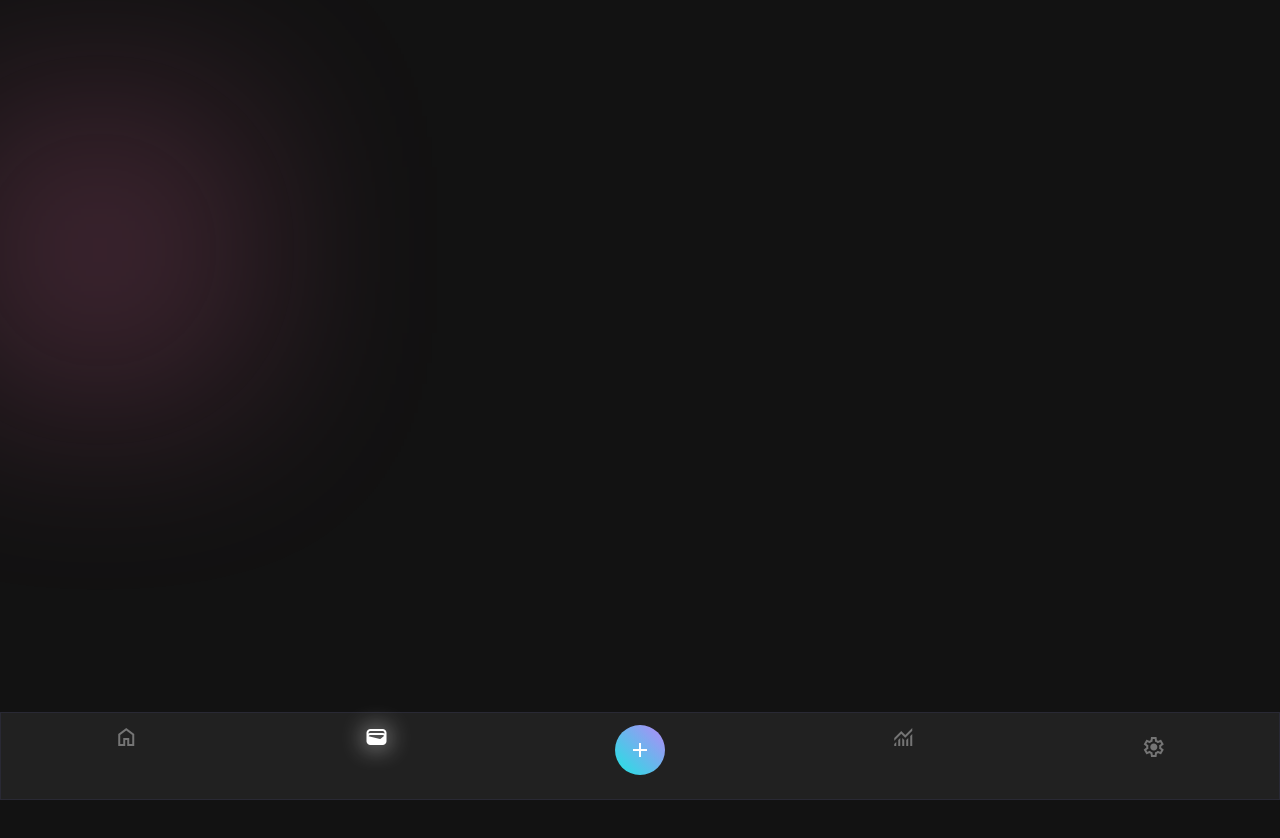
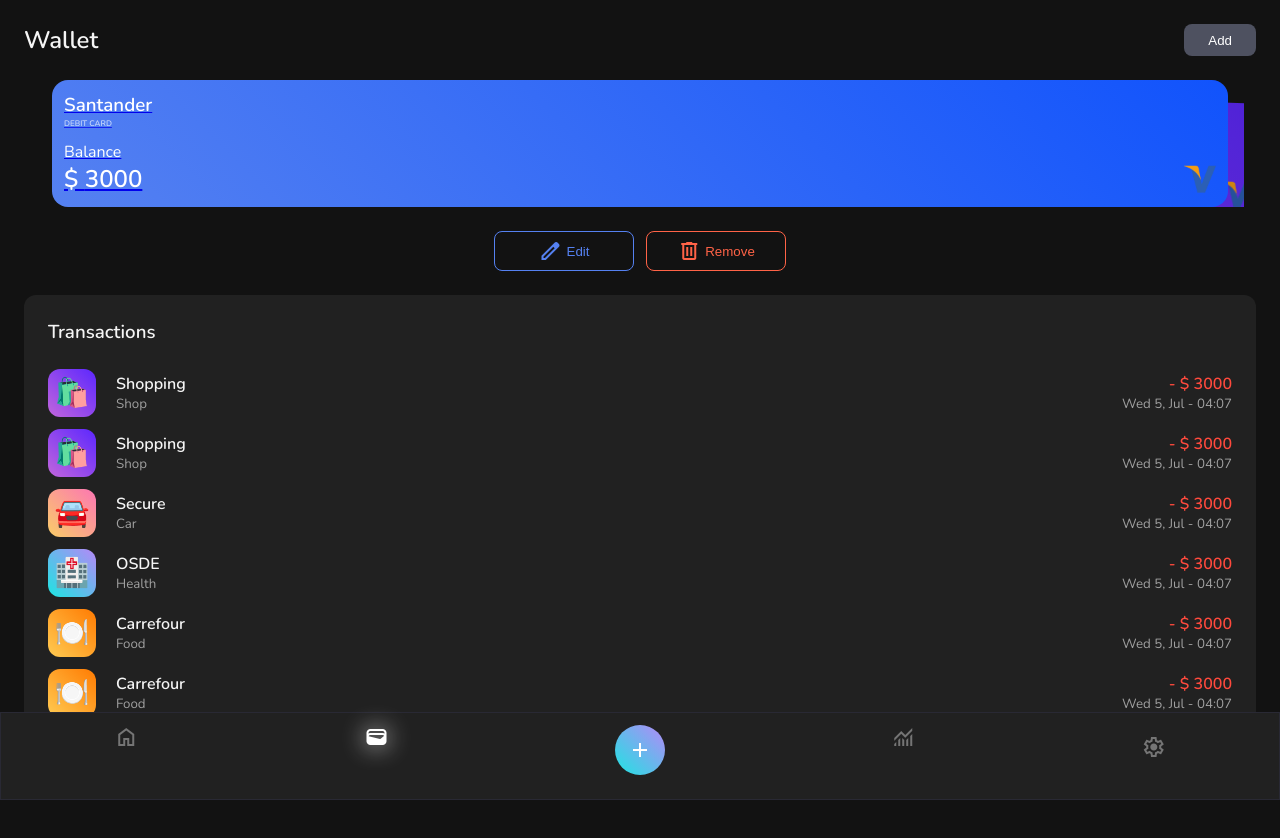
Before and after one commit to diemedina/finance-ui-old, a React (Vite) app: page /wallet in a window 1280 px wide. Shown: the top 838 px of the page. Before the commit the page ends 800 px from the top, so only its background shows below. Built offline with nearby package versions, Linux system fonts and the light colour scheme.

Commit message:
Modal for create credit card

```diff
--- a/src/App.jsx
+++ b/src/App.jsx
@@ -13,6 +13,7 @@
       <Route path="/" component={Login} />
       <Route path="/dashboard" component={Dashboard} />
       <Route path="/wallet/:id" component={Wallet} />
+      <Route path="/wallet" component={Wallet} />
       <Route path="/monitoring" component={Monitoring} />
       <Navbar />
     </>
--- a/src/components/Dashboard/Wallet/wallet.scss
+++ b/src/components/Dashboard/Wallet/wallet.scss
@@ -32,46 +32,3 @@
     overflow-x: scroll;
   }
 }
-
-.modal__transaction__colors {
-  list-style: none;
-  display: flex;
-  flex-wrap: wrap;
-  justify-content: space-evenly;
-  gap: 12px;
-
-  li {
-    width: 50px;
-    height: 50px;
-    border-radius: 12px;
-    opacity: .5;
-
-    &.active {
-      opacity: 1;
-    }
-    &:nth-child(1) {
-      background: $gradient-1;
-    }
-    &:nth-child(2) {
-      background: $gradient-2;
-    }
-    &:nth-child(3) {
-      background: $gradient-3;
-    }
-    &:nth-child(4) {
-      background: $gradient-4;
-    }
-    &:nth-child(5) {
-      background: $gradient-5;
-    }
-    &:nth-child(6) {
-      background: $gradient-6;
-    }
-    &:nth-child(7) {
-      background: $gradient-7;
-    }
-    &:nth-child(8) {
-      background: $gradient-8;
-    }
-  }
-}
--- a/src/components/Modal/AddTransaction/AddTransaction.jsx
+++ b/src/components/Modal/AddTransaction/AddTransaction.jsx
@@ -2,7 +2,7 @@
 import { useNotificationsStore } from 'src/store/NotificationsStore';
 import { Swiper, SwiperSlide } from 'swiper/react';
 import { useModalStore } from 'src/store/ModalStore';
-import { Pagination, EffectCards } from 'swiper/modules';
+import { Pagination } from 'swiper/modules';
 import { v4 as uuid } from 'uuid';
 import { useForm } from 'react-hook-form';
 import { CreditCard } from "src/components/CreditCard/CreditCard";
--- a/src/components/Navbar/Navbar.jsx
+++ b/src/components/Navbar/Navbar.jsx
@@ -24,7 +24,7 @@
             </button>
           </Link>
           <Link href="/wallet">
-            <button className={active == '/wallet' ? 'active' : ''}>
+            <button className={active.includes('/wallet') ? 'active' : ''}>
               <span className="material-symbols-outlined">wallet</span>
             </button>
           </Link>
--- a/src/index.scss
+++ b/src/index.scss
@@ -17,7 +17,7 @@
   color: $dark-100;
 }
 
-#root::before {
+/* #root::before {
   content: '';
   background: #FC76B3;
   opacity: .2;
@@ -27,7 +27,7 @@
   position: fixed;
   left: -50px;
   top: 100px;
-}
+}*/
 
 h1::after {
   content: '.';
--- a/src/pages/Wallet/Wallet.jsx
+++ b/src/pages/Wallet/Wallet.jsx
@@ -1,33 +1,88 @@
 import React, { useState, useEffect } from "react";
+import { useNotificationsStore } from 'src/store/NotificationsStore';
+import { useRoute, useLocation } from "wouter";
+import { Pagination } from 'swiper/modules';
 import { Swiper, SwiperSlide } from 'swiper/react';
 import { useTranslation } from "react-i18next";
 import { EffectCards } from 'swiper/modules';
 import { Transaction } from 'src/components/Transaction/Transaction';
 import { CreditCard } from "src/components/CreditCard/CreditCard";
-import { useRoute } from "wouter";
+import { v4 as uuid } from 'uuid';
+import { useModal } from 'src/hooks/useModal';
+import { useForm } from 'react-hook-form';
 import localDB from 'src/localStorage/main';
+import Modal from 'src/components/Modal/Modal';
 import MockTransaction from 'src/mocks/transactions';
 import "./wallet.scss";
 import 'swiper/css';
 import 'swiper/css/effect-cards';
+import 'swiper/css/effect-coverflow';
+import 'swiper/css/pagination';
 
 export const Wallet = () => {
   const { t } = useTranslation();
+  const { register, handleSubmit, reset } = useForm();
+  const [isOpen, openModal, closeModal] = useModal();
   const [wallet, setWallet] = useState([]);
   const [transactions] = useState(MockTransaction);
-  const [_, params] = useRoute("/wallet/:id");
+  const [, params] = useRoute("/wallet/:id");
+  const [, setLocation] = useLocation();
+  const {addNotification} = useNotificationsStore();
+  const [modelColor, setModelColor] = useState('background-1');
 
   useEffect(() => {
     setWallet(localDB.getWallet())
-    console.log(params);
+    setModelColor('background-1');
+    reset({
+      description: "",
+      type: "DEBIT CARD",
+      entity: "VISA",
+      balance: ""
+    })
   },[])
 
+  function sliderChange(e) {
+    if (params?.id) setLocation(`/wallet/${e.realIndex}`);
+  }
+
+  function addCard(data) {
+    const _wallet = [...wallet];
+    _wallet.unshift({...data, color: modelColor, id: uuid()});
+    setWallet(_wallet);
+
+    closeModal();
+    addNotification({
+      text: 'Add card successful',
+      type: 'success',
+      icon: 'check_circle'
+    });
+  }
+
+  function removeCard(id) {
+    const _wallet = [...wallet];
+    setWallet(_wallet.filter(w => w.id != id));
+
+    addNotification({
+      text: 'Remove card successful',
+      type: 'success',
+      icon: 'check_circle'
+    });
+  }
+
+  function editar() {
+    console.log("A")
+  }
+
   return (
+    <>
       <div className="wallet">
+        <div className="wallet__header">
           <h2>{t("wallet.title")}</h2>
+          <button onClick={openModal}>Add</button>
+        </div>
 
         <div className="wallet__list">
-        <Swiper modules={[EffectCards]} effect="cards" initialSlide={params.id}>
+          <Swiper modules={[EffectCards]} effect="cards" initialSlide={params?.id ? params.id : 0} onSlideChange={sliderChange}>
             {
               wallet.map(card => {
                 return (
@@ -41,7 +96,7 @@
         </div>
 
         <div className="wallet__actions">
-        <button>
+          <button onClick={openModal}>
             <span className="material-symbols-outlined">edit</span>
             {t("wallet.edit")}
           </button>
@@ -66,5 +121,55 @@
           </ul>
         </div>
       </div>
+
+      { isOpen &&
+        <Modal title='Add card' closeModal={() => closeModal()}>
+          <form className='modal__transaction__add' onSubmit={handleSubmit(addCard)}>
+            <label>{t("modal.credit_card.color")}</label>
+            <div className="modal__transaction__add__colors">
+              <Swiper
+                slidesPerView={5}
+                spaceBetween={4}
+                pagination={{clickable: true}}
+                modules={[Pagination]}
+                className="mySwiper"
+              >
+                {
+                  [1,2,3,4,5,6,7,8].map(n => {
+                    return (
+                      <SwiperSlide key={n}>
+                        <div className={`background-${n} item-color ` + (modelColor == `background-${n}` ? 'active' : '')} onClick={() => setModelColor(`background-${n}`)} key={n}></div>
+                      </SwiperSlide>
+                    )
+                  })
+                }
+              </Swiper>
+            </div>
+
+            <label htmlFor="description">{t("modal.credit_card.description")}</label>
+            <input {...register('description', {required: true})} type="text" name="description" id="description" placeholder='Description' autoComplete='off' />
+
+            <label htmlFor="type">{t("modal.credit_card.type")}</label>
+            <select {...register('type', {required: true})} name="type" id="type">
+              <option value="DEBIT CARD">{t("modal.credit_card.debit")}</option>
+              <option value="CREDIT CARD">{t("modal.credit_card.credit")}</option>
+              <option value="PREPAID CARD">{t("modal.credit_card.prepaid")}</option>
+            </select>
+
+            <label htmlFor="entity">{t("modal.credit_card.entity")}</label>
+            <select {...register('entity', {required: true})} name="entity" id="entity">
+              <option value="VISA">VISA</option>
+              <option value="MASTERCARD">MASTERCARD</option>
+              <option value="AMERICANEXPRESS">AMERICAN EXPRESS</option>
+            </select>
+
+            <label htmlFor="balance">{t("modal.credit_card.balance")}</label>
+            <input {...register('balance', {required: true})} type="number" name="balance" id="balance" placeholder='$' autoComplete='off'/>
+
+            <input type="submit" value={t("modal.credit_card.action")} />
+          </form>
+        </Modal>
+      }
+    </>
   );
 };
--- a/src/pages/Wallet/wallet.scss
+++ b/src/pages/Wallet/wallet.scss
@@ -5,6 +5,19 @@
   width: 100vw;
   margin-top: 24px;
   margin-bottom: 100px;
+
+  &__header {
+    display: flex;
+    justify-content: space-between;
+
+    button {
+      background: #4e5160;
+      border-radius: 8px;
+      border: none;
+      padding: 0 24px;
+      color: white;
+    }
+  }
 
   &__list {
     margin: 24px auto;
@@ -17,6 +30,7 @@
     display: flex;
     gap: 12px;
     justify-content: center;
+    z-index: 10;
 
     button {
       display: flex;
@@ -58,3 +72,44 @@
     }
   }
 }
+
+.modal__transaction__add__colors {
+  .swiper-pagination {
+    position: initial;
+  }
+}
+
+.item-color {
+  width: 50px;
+  height: 50px;
+  border-radius: 12px;
+  opacity: .5;
+
+  &.active {
+    opacity: 1;
+  }
+  &.background-1 {
+    background: $gradient-1;
+  }
+  &.background-2 {
+    background: $gradient-2;
+  }
+  &.background-3 {
+    background: $gradient-3;
+  }
+  &.background-4 {
+    background: $gradient-4;
+  }
+  &.background-5 {
+    background: $gradient-5;
+  }
+  &.background-6 {
+    background: $gradient-6;
+  }
+  &.background-7 {
+    background: $gradient-7;
+  }
+  &.background-8 {
+    background: $gradient-8;
+  }
+}
```
Also changed, not shown: src/components/Dashboard/Wallet/Wallet.jsx (+0 -82 lines). Lines whose indentation alone changed are shown as unchanged.
